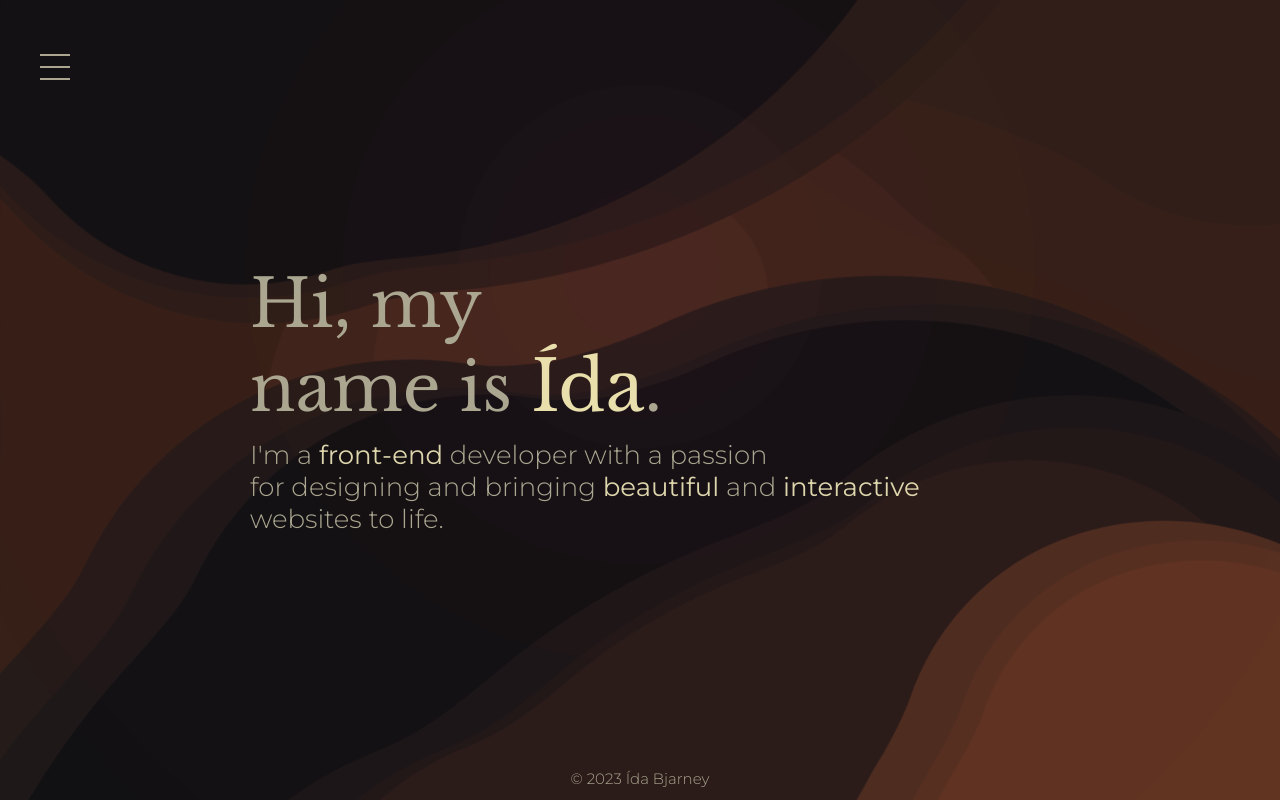
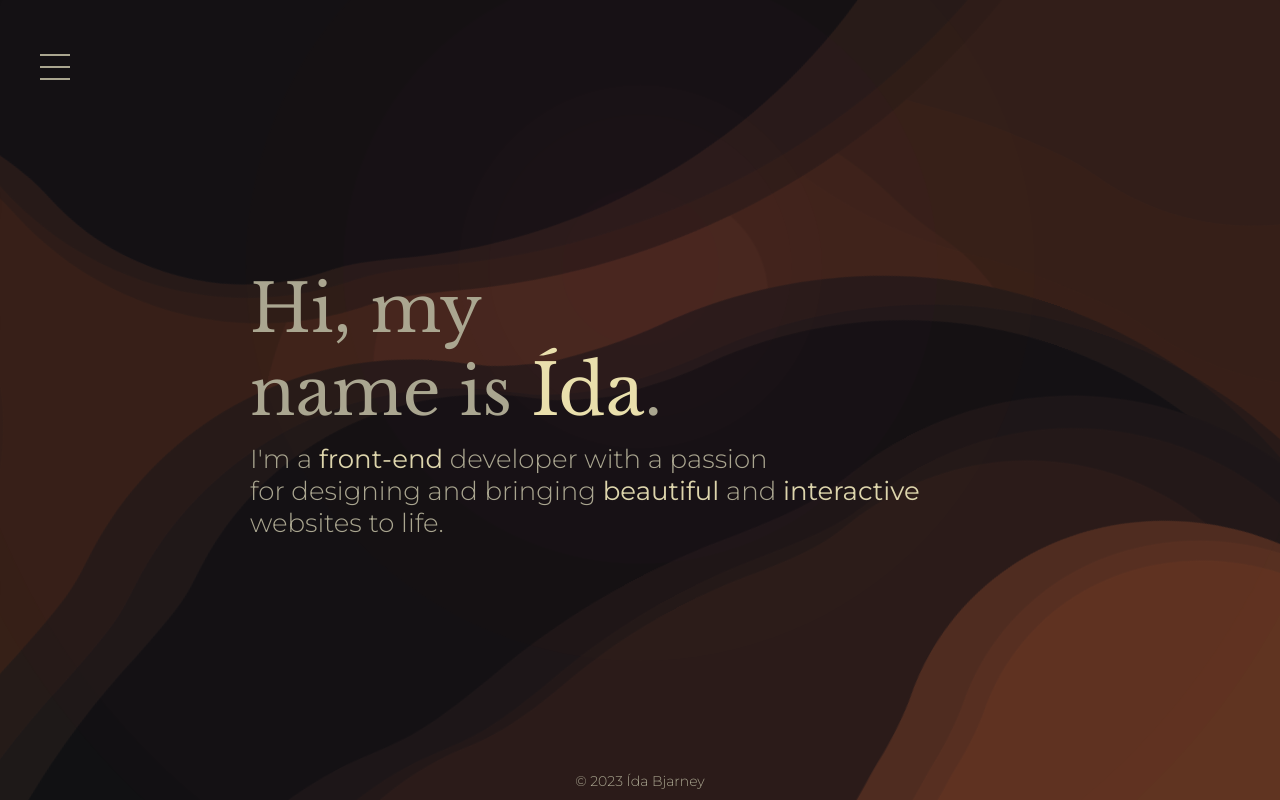
Before and after one commit to idabjarney/portfolio, a website built with Vite: page index.html in a window 1280 px wide. Built offline with nearby package versions, Linux system fonts and the light colour scheme.

Commit message:
Fixed footer bug

```diff
--- a/src/body.scss
+++ b/src/body.scss
@@ -30,9 +30,14 @@ body {
       width: 100%;
       display: flex;
       justify-content: center;
-      padding: .5rem 0 1rem 0;
-      bottom: 0;
-      position: absolute;
+      align-items: center;
+      // bottom: 0;
+      position: relative;
+      height: 38px;
+      margin-top: -38px;
+      p {
+        font-size: 14px;
+      }
     }
   }
 }
--- a/src/front-page.scss
+++ b/src/front-page.scss
@@ -2,18 +2,19 @@
 
 .wrapper {
   display: flex;
+  min-height: 100vh;
   flex-direction: column;
   align-items: flex-end;
-  height: 100vh;
   .page-container {
     display: flex;
     flex-direction: column;
-    // justify-content: center;
     align-items: center;
     position: relative;
     z-index: 999;
     flex: 1;
     width: 100%;
+    padding-bottom: 38px;
+    // height: 100vh;
     .menu {
       position: absolute;
       display: flex;
@@ -90,6 +91,7 @@
       height: 100%;
       align-items: center;
       padding: 7rem;
+      margin-top: 200px;
       .text-container {
         user-select: none;
         display: flex;
@@ -123,6 +125,7 @@
       }
       @media (max-width: 850px) {
         padding: 2rem;
+        margin-top: 300px;
         .text-container {
           .h1-container {
             width: 280px;
@@ -143,6 +146,7 @@
       }
       @media (max-width: 545px) {
         padding: .5rem;
+        margin-top: 350px;
         .text-container {
           .h1-container {
             width: 195px;
```
